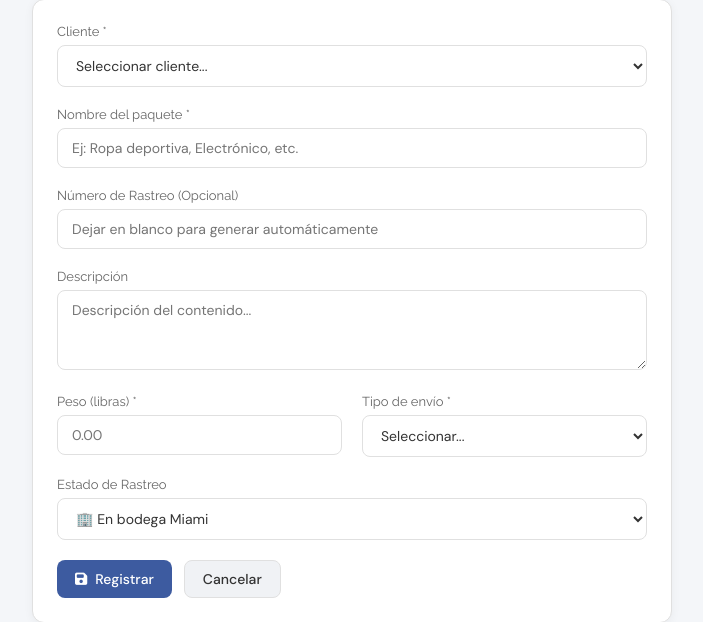
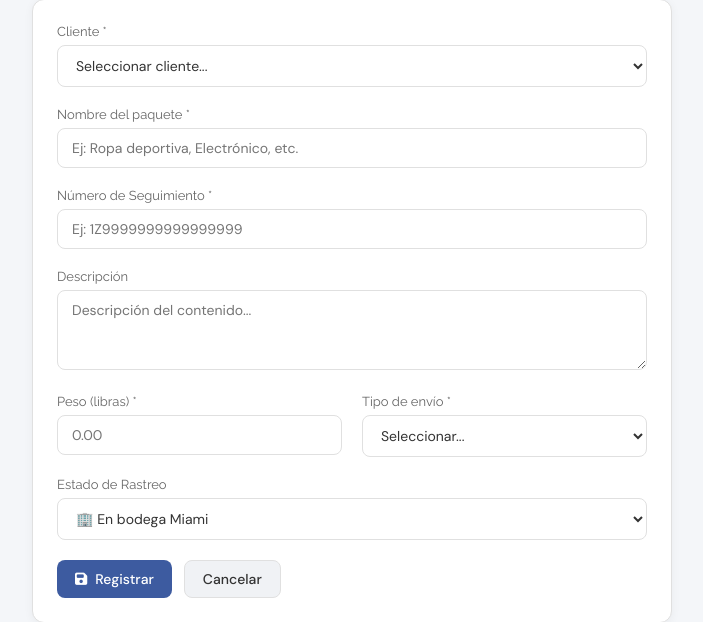
Before and after one commit to Juliojsm22/BJJ-SYSTEM, a Flask app: page /paquetes/nuevo in a window 1280 px wide. Shown: the part 199-821 px from the top of the page, without its empty margins (0-703 px from the left). Run offline with Flask 3, Linux system fonts and the light colour scheme; a user stored in the database is signed in.

Commit message:
feat: separar Guía interna de Número de Seguimiento externo obligatorio

```diff
--- a/app.py
+++ b/app.py
@@ -40,6 +40,11 @@ def create_app():
 
     with app.app_context():
         db.create_all()
+        try:
+            db.session.execute(db.text("ALTER TABLE paquetes ADD COLUMN numero_seguimiento VARCHAR(100)"))
+            db.session.commit()
+        except Exception:
+            db.session.rollback()
         crear_usuario_admin()
 
     return app
--- a/models.py
+++ b/models.py
@@ -51,6 +51,7 @@ class Paquete(db.Model):
     tipo_envio = db.Column(db.String(10), nullable=False)  # aereo, maritimo
     costo = db.Column(db.Float)
     tracking_number = db.Column(db.String(50), unique=True)
+    numero_seguimiento = db.Column(db.String(100))
     estado_rastreo = db.Column(db.String(50), default='bodega_miami')
     cliente_id = db.Column(db.Integer, db.ForeignKey('clientes.id'), nullable=False)
     factura_id = db.Column(db.Integer, db.ForeignKey('facturas.id'), nullable=True)
--- a/routes/facturas.py
+++ b/routes/facturas.py
@@ -203,7 +203,7 @@ def generar_pdf_factura(factura):
     for i, p in enumerate(factura.paquetes, 1):
         tipo = 'Aéreo' if p.tipo_envio == 'aereo' else 'Marítimo'
         table_data.append([
-            str(i), p.nombre, p.tracking_number or 'SIN-GUÍA', tipo,
+            str(i), p.nombre, p.numero_seguimiento or '—', tipo,
             f'{p.peso:.2f}', f'${p.costo:.2f}'
         ])
 
--- a/routes/paquetes.py
+++ b/routes/paquetes.py
@@ -46,7 +46,7 @@ def nuevo():
             peso=peso,
             tipo_envio=tipo_envio,
             cliente_id=int(request.form.get('cliente_id')),
-            tracking_number=request.form.get('tracking_number', '').strip() or None,
+            numero_seguimiento=request.form.get('numero_seguimiento').strip(),
             estado_rastreo=request.form.get('estado_rastreo', 'bodega_miami'),
             registrado_por=current_user.id
         )
@@ -75,7 +75,7 @@ def editar(id):
         paquete.descripcion = request.form.get('descripcion', '').strip()
         paquete.peso = peso
         paquete.tipo_envio = tipo_envio
-        paquete.tracking_number = request.form.get('tracking_number', '').strip() or None
+        paquete.numero_seguimiento = request.form.get('numero_seguimiento').strip()
         paquete.estado_rastreo = request.form.get('estado_rastreo', paquete.estado_rastreo)
         paquete.costo = round(peso * tarifa, 2)
         paquete.cliente_id = int(request.form.get('cliente_id'))
--- a/templates/paquetes/form.html
+++ b/templates/paquetes/form.html
@@ -30,10 +30,10 @@
                        placeholder="Ej: Ropa deportiva, Electrónico, etc.">
             </div>
             <div class="form-group">
-                <label>Número de Rastreo (Opcional)</label>
-                <input type="text" name="tracking_number" class="form-control"
-                       value="{{ paquete.tracking_number if paquete else '' }}"
-                       placeholder="Dejar en blanco para generar automáticamente">
+                <label>Número de Seguimiento *</label>
+                <input type="text" name="numero_seguimiento" class="form-control"
+                       value="{{ paquete.numero_seguimiento if paquete else '' }}"
+                       placeholder="Ej: 1Z9999999999999999" required>
             </div>
             <div class="form-group">
                 <label>Descripción</label>
--- a/templates/paquetes/index.html
+++ b/templates/paquetes/index.html
@@ -51,6 +51,7 @@
                             <span style="font-size:11px; background:#f0f2f5; color:#888; padding:2px 6px; border-radius:4px; border:1px solid #ddd;">SIN-GUÍA</span>
                             {% endif %}
                         </div>
+                        {% if p.numero_seguimiento %}<div style="font-size:11px;color:var(--text-muted); margin-top:4px;"><i class="fas fa-barcode"></i> Seguimiento: {{ p.numero_seguimiento }}</div>{% endif %}
                         {% if p.descripcion %}<div style="font-size:12px;color:var(--text-muted); margin-top:4px;">{{ p.descripcion[:50] }}{% if p.descripcion|length > 50 %}...{% endif %}</div>{% endif %}
                         <div style="font-size:11px;color:#888899;margin-top:4px;">
                             {% if p.estado_rastreo == 'bodega_miami' %}🏢 En Miami
```
Also changed, not shown: templates/clientes/detalle.html (+6 -1 lines).
